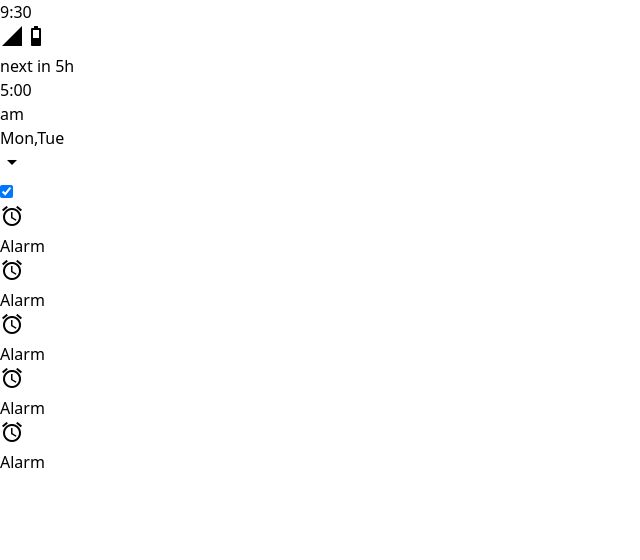
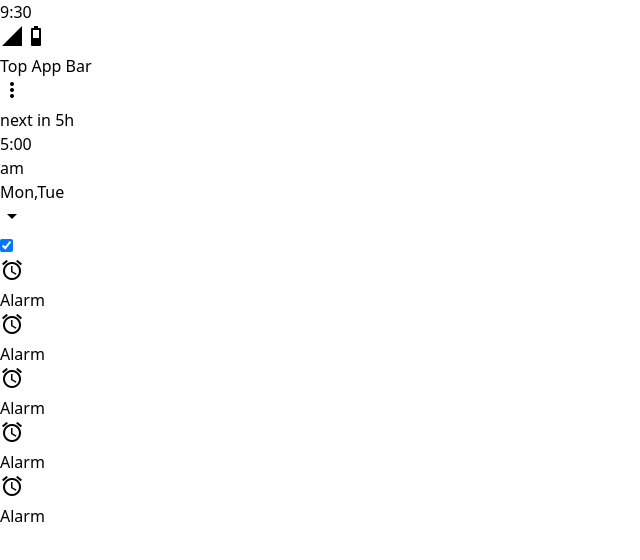
Before and after one commit to sinan-q/clock-web-app, a React (Vite) app: page / in a window 1280 px wide. Shown: the top 560 px of the page, without its empty margins (0-640 px from the left). Built offline with nearby package versions, Linux system fonts and the light colour scheme; what @material-tailwind/html would draw is missing.

Commit message:
Added Top App bar

```diff
--- a/src/App.jsx
+++ b/src/App.jsx
@@ -2,11 +2,13 @@ import React, {useState} from 'react'
 import StatusBar from './components/StatusBar'
 import BottomBar from './components/BottomBar'
 import Alarm from './components/Alarm'
+import TopAppBar from './components/TopAppBar'
 
 const App = () => {
   return (
     <div class="bg-white border-cyan-900 h-dvh w-dvw flex flex-col">
       <StatusBar></StatusBar>
+      <TopAppBar/>
       <Alarm></Alarm>
       <BottomBar></BottomBar>
     </div>
--- a/src/components/StatusBar.jsx
+++ b/src/components/StatusBar.jsx
@@ -3,7 +3,7 @@ import React from 'react'
 const StatusBar = () => {
   return (
     <div className="flex items-center justify-between px-4 bg-gray-200">
-      <span className="text-lg font-semibold">9:30</span>
+      <span className="text-lg">9:30</span>
       <div className="flex space-x-2">
         <i className="material-icons fas fa-heart ">signal_cellular_4_bar</i>
         <i className="material-icons">battery_3_bar</i>
--- /dev/null
+++ b/src/components/TopAppBar.jsx
@@ -0,0 +1,12 @@
+import React from 'react'
+
+const TopAppBar = () => {
+  return (
+    <div className='flex justify-between p-4'>
+        <div className=' text-xl'>Top App Bar</div>
+        <div className='material-icons'>more_vert</div>
+    </div>
+  )
+}
+
+export default TopAppBar
```
